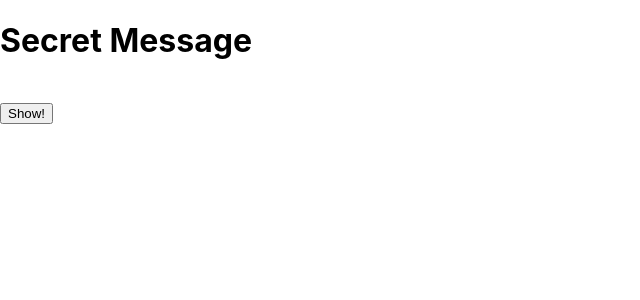
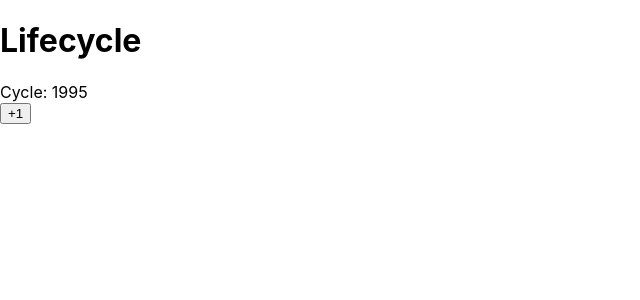
Before and after one commit to GrYzLy/React_AdvOctober2022, a React (Create React App) app: page / in a window 1280 px wide. Shown: the top 300 px of the page, without its empty margins (0-640 px from the left). Built offline with nearby package versions, Linux system fonts and the light colour scheme.

Commit message:
Lifecycle

```diff
--- a/src/App.js
+++ b/src/App.js
@@ -5,6 +5,7 @@ import HelloWorldClass from "./HelloWorld/HelloWorldClass";
 import CounterClass from "./Counter/CounterClass";
 import LoginForm from "./LoginForm/LoginForm";
 import SecretMessage from "./SecretMessage/SecretMessage";
+import Lifecycle from "./Lifecycle/Lifecycle";
 function App() {
 
   return (
@@ -24,7 +25,8 @@ function App() {
 
       {/* <LoginForm /> */}
 
-      <SecretMessage />
+      {/* <SecretMessage /> */}
+      <Lifecycle />
     </div>
   );
 }
--- /dev/null
+++ b/src/Lifecycle/Lifecycle.js
@@ -0,0 +1,42 @@
+import React, {Component} from 'react'
+class Lifecycle extends Component {
+constructor() {
+super()
+this.state = { cycle : 0}
+console.log("constructor")
+
+setInterval(
+  () => this.setState({cycle: this.state.cycle + 1}),
+  1
+
+)
+}
+
+componentDidUpdate(prevProps, prevState)
+{
+  console.log("component did update")
+  console.log("prevProps:", prevProps)
+  console.log("prevState", prevState)
+
+
+}
+
+componentDidMount()
+{
+console.log("component did mount")
+}
+
+render() {
+  console.log("render")
+  return (
+    <div>
+      <h1>Lifecycle</h1>
+      Cycle: {this.state.cycle}<br />
+      <button onClick={() => this.setState({cycle : this.state.cycle + 1})}>+1</button>
+    </div>
+  )
+}
+
+}
+
+export default Lifecycle;
```
